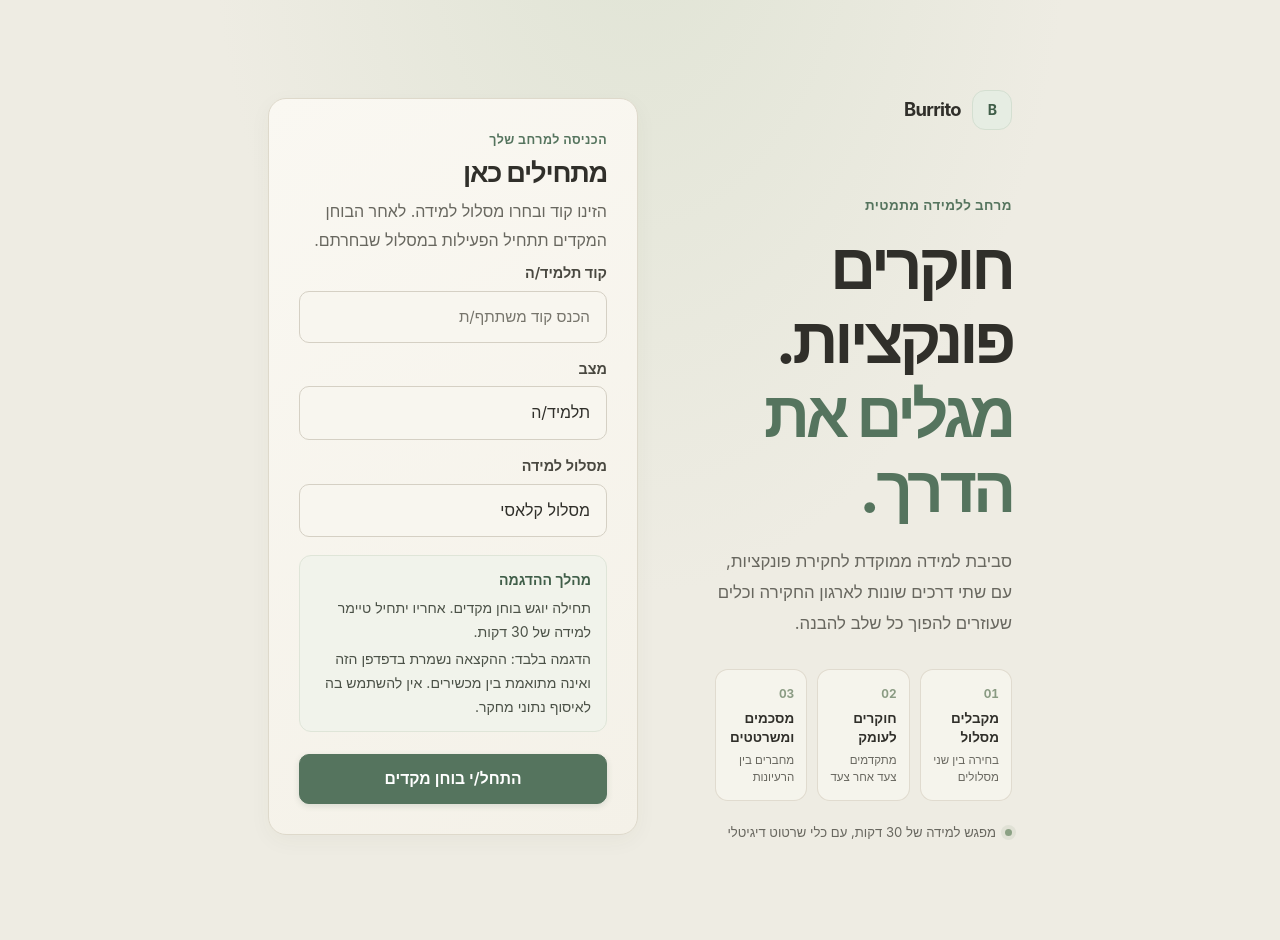
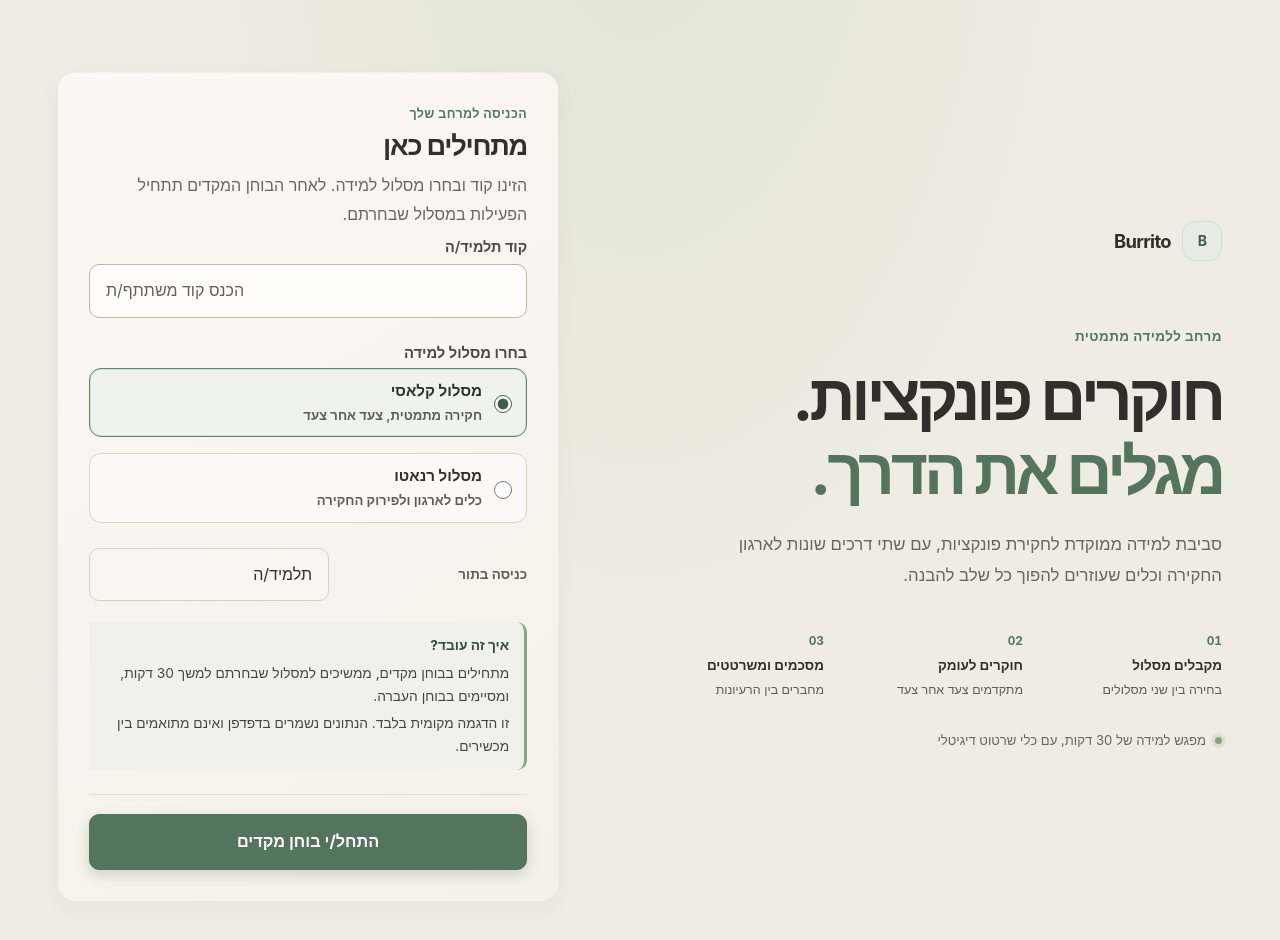
Before and after one commit to malamud3/Burrito, a React (Vite) app: page /login in a window 1280 px wide. Shown: the top 940 px of the page. Built offline with nearby package versions, Linux system fonts and the light colour scheme.

Commit message:
Changes to be committed: 	modified:   src/components/screens/LoginScreen.jsx 	modified:   src/styles/global.css 	modified:   tests/flow.test.jsx

```diff
--- a/src/components/screens/LoginScreen.jsx
+++ b/src/components/screens/LoginScreen.jsx
@@ -54,7 +54,7 @@ export default function LoginScreen() {
   };
 
   return (
-    <main className="container-wide learning-screen login-screen">
+    <main className="container-wide learning-screen login-screen" dir="rtl">
       <div className="login-layout">
         <section className="login-story" aria-labelledby="login-story-title">
           <div className="login-story-brand">
@@ -103,11 +103,12 @@ export default function LoginScreen() {
             הזינו קוד ובחרו מסלול למידה. לאחר הבוחן המקדים תתחיל הפעילות במסלול שבחרתם.
           </p>
 
-          <div className="field login-field">
+          <div className="field login-field login-id-field">
             <label htmlFor="student-id">קוד תלמיד/ה</label>
             <input
               id="student-id"
               type="text"
+              dir="auto"
               value={studentId}
               onChange={(e) => setStudentId(e.target.value)}
               onKeyDown={(e) => e.key === 'Enter' && handleStart()}
@@ -115,40 +116,57 @@ export default function LoginScreen() {
             />
           </div>
 
-          <div className="field login-field">
-            <label htmlFor="mode">מצב</label>
+          {mode === Mode.STUDENT && !AUTO_ASSIGN_STUDY_PATH && (
+            <fieldset className="login-path-picker">
+              <legend>בחרו מסלול למידה</legend>
+              <label className="login-path-option">
+                <input
+                  type="radio"
+                  name="activity-path"
+                  value={ActivityPath.CLASSIC}
+                  checked={activityPath === ActivityPath.CLASSIC}
+                  onChange={(event) => setActivityPath(event.target.value)}
+                />
+                <span>
+                  <strong>מסלול קלאסי</strong>
+                  <span>חקירה מתמטית, צעד אחר צעד</span>
+                </span>
+              </label>
+              <label className="login-path-option">
+                <input
+                  type="radio"
+                  name="activity-path"
+                  value={ActivityPath.RENATO}
+                  checked={activityPath === ActivityPath.RENATO}
+                  onChange={(event) => setActivityPath(event.target.value)}
+                />
+                <span>
+                  <strong>מסלול רנאטו</strong>
+                  <span>כלים לארגון ולפירוק החקירה</span>
+                </span>
+              </label>
+            </fieldset>
+          )}
+
+          <div className="field login-field login-mode-field">
+            <label htmlFor="mode">כניסה בתור</label>
             <select id="mode" value={mode} onChange={(e) => setMode(e.target.value)}>
               <option value={Mode.STUDENT}>תלמיד/ה</option>
               <option value={Mode.RESEARCHER}>חוקר/ת — לוח בקרה</option>
             </select>
           </div>
 
-          {mode === Mode.STUDENT && !AUTO_ASSIGN_STUDY_PATH && (
-            <div className="field login-field">
-              <label htmlFor="activity-path">מסלול למידה</label>
-              <select
-                id="activity-path"
-                value={activityPath}
-                onChange={(event) => setActivityPath(event.target.value)}
-              >
-                <option value={ActivityPath.CLASSIC}>מסלול קלאסי</option>
-                <option value={ActivityPath.RENATO}>מסלול רנאטו</option>
-              </select>
-            </div>
-          )}
-
           {mode === Mode.STUDENT && (
-            <div className="login-research-notice" role="note">
-              <strong>מהלך ההדגמה</strong>
+            <aside className="login-research-notice" role="note">
+              <strong>איך זה עובד?</strong>
               <span>
-                תחילה יוגש בוחן מקדים. אחריו יתחיל
-                טיימר למידה של {STUDY_DURATION_MINUTES} דקות.
+                מתחילים בבוחן מקדים, ממשיכים למסלול שבחרתם למשך {STUDY_DURATION_MINUTES} דקות,
+                ומסיימים בבוחן העברה.
               </span>
               <span>
-                הדגמה בלבד: ההקצאה נשמרת בדפדפן הזה ואינה מתואמת בין מכשירים.
-                אין להשתמש בה לאיסוף נתוני מחקר.
+                זו הדגמה מקומית בלבד. הנתונים נשמרים בדפדפן ואינם מתואמים בין מכשירים.
               </span>
-            </div>
+            </aside>
           )}
 
           <div className="btn-group login-actions">
--- a/src/styles/global.css
+++ b/src/styles/global.css
@@ -1106,9 +1106,10 @@ label { margin-bottom: 7px; color: #494840; font-size: 0.9rem; font-weight: 600;
 }
 .login-layout {
     display: grid;
-    grid-template-columns: minmax(0, 1fr) minmax(370px, 0.88fr);
+    grid-template-columns: minmax(0, 1.08fr) minmax(370px, 0.92fr);
     align-items: center;
     gap: clamp(32px, 6vw, 88px);
+    direction: rtl;
 }
 .login-story { padding: 18px 0; }
 .login-story-brand {
@@ -1156,19 +1157,16 @@ label { margin-bottom: 7px; color: #494840; font-size: 0.9rem; font-weight: 600;
     align-content: start;
     gap: 5px;
     min-width: 0;
-    padding: 14px 12px;
-    border: 1px solid rgba(222, 217, 203, 0.9);
-    border-radius: 13px;
-    background: rgba(249, 247, 240, 0.72);
+    padding: 10px 0;
 }
 .login-feature > span {
-    color: #8a9b83;
+    color: #55745e;
     font-size: 0.74rem;
     font-weight: 700;
     font-variant-numeric: tabular-nums;
 }
 .login-feature strong { color: var(--text); font-size: 0.84rem; line-height: 1.4; }
-.login-feature small { color: var(--text2); font-size: 0.72rem; line-height: 1.5; }
+.login-feature small { color: #5e5c54; font-size: 0.78rem; line-height: 1.55; }
 .login-session-note {
     display: flex;
     align-items: center;
@@ -1190,8 +1188,8 @@ label { margin-bottom: 7px; color: #494840; font-size: 0.9rem; font-weight: 600;
     max-width: none;
     margin: 0;
     padding: clamp(25px, 3.2vw, 38px);
-    border-color: rgba(222, 217, 203, 0.95);
-    box-shadow: 0 18px 55px rgba(71, 65, 48, 0.075);
+    border-color: transparent;
+    box-shadow: 0 16px 42px rgba(71, 65, 48, 0.055);
 }
 .login-card-heading { margin-bottom: 5px; }
 .login-card-heading h2 {
@@ -1200,26 +1198,84 @@ label { margin-bottom: 7px; color: #494840; font-size: 0.9rem; font-weight: 600;
     letter-spacing: -0.045em;
 }
 .login-form-eyebrow { margin-bottom: 4px; font-size: 0.78rem; }
-.login-subtitle { margin: 6px 0 25px; color: var(--text2); text-align: start; }
-.login-path-picker legend { margin-bottom: 10px; }
+.login-subtitle { margin: 6px 0 22px; color: #5e5c54; text-align: start; }
+.login-id-field { margin-bottom: 23px; }
+.login-id-field input {
+    min-height: 52px;
+    border-color: #bcb8ac;
+    background: #fffefa;
+    font-size: 1rem;
+}
+.login-id-field input::placeholder { color: #626057; }
+.login-path-picker {
+    display: grid;
+    gap: 9px;
+    margin: 0 0 18px;
+}
+.login-path-picker legend { margin-bottom: 2px; color: #494840; font-size: 0.92rem; font-weight: 700; }
 .login-path-option {
-    min-height: 76px;
+    min-height: 68px;
     align-items: center;
-    padding: 15px 16px;
+    padding: 11px 14px;
+    border-color: #d7d3c8;
+    background: #fbfaf6;
     transition: border-color var(--transition), background var(--transition), box-shadow var(--transition);
 }
-.login-path-option:hover { border-color: #b7c5b1; background: #fbfaf6; }
+.login-path-option:hover { border-color: #9eaf99; background: #fffefa; }
 .login-path-option:has(input:checked) {
-    border-color: #91a68d;
-    background: #f0f3eb;
-    box-shadow: inset 0 0 0 1px rgba(85, 116, 94, 0.12);
-}
-.login-path-option input { width: 17px; height: 17px; accent-color: var(--primary); }
+    border-color: #66836b;
+    background: #eff3eb;
+    box-shadow: inset 0 0 0 1px rgba(85, 116, 94, 0.16);
+}
+.login-path-option input {
+    width: 18px;
+    height: 18px;
+    accent-color: #405e49;
+}
+.login-path-option input:focus-visible { outline: 3px solid rgba(85, 116, 94, 0.3); outline-offset: 3px; }
 .login-path-option strong { color: var(--text); font-size: 0.95rem; }
-.login-path-option > span > span { font-size: 0.82rem; line-height: 1.5; }
-.login-research-notice { margin-top: 18px; }
-.login-actions { margin-top: 22px; }
-.login-actions .btn { min-height: 50px; font-size: 0.98rem; }
+.login-path-option > span > span { color: #5e5c54; font-size: 0.82rem; line-height: 1.5; }
+.login-mode-field {
+    display: flex;
+    align-items: center;
+    justify-content: space-between;
+    gap: 16px;
+    margin: 0;
+}
+.login-mode-field label { margin: 0; color: #5e5c54; font-size: 0.84rem; }
+.login-mode-field select { width: min(100%, 240px); min-height: 42px; }
+.login-research-notice {
+    gap: 5px;
+    margin-top: 21px;
+    padding: 12px 15px;
+    border: 0;
+    border-inline-start: 3px solid #8da289;
+    border-radius: 0 10px 10px 0;
+    background: #f0f2e9;
+    color: #45483f;
+    font-size: 0.86rem;
+    line-height: 1.65;
+}
+.login-research-notice strong { color: #354c3b; }
+.login-actions {
+    margin-top: 24px;
+    padding-top: 19px;
+    border-top: 1px solid #e3dfd4;
+}
+.login-actions .btn {
+    min-height: 56px;
+    border: 1px solid #496c52;
+    background: #496c52;
+    box-shadow: 0 5px 13px rgba(57, 83, 62, 0.2);
+    font-size: 1.02rem;
+    font-weight: 700;
+}
+.login-actions .btn:hover {
+    border-color: #3d5c45;
+    background: #3d5c45;
+    box-shadow: 0 7px 17px rgba(57, 83, 62, 0.24);
+}
+.login-actions .btn:focus-visible { outline: 3px solid rgba(85, 116, 94, 0.36); outline-offset: 3px; }
 
 .app-header .app-brand {
     display: flex;
@@ -2055,9 +2111,9 @@ label { margin-bottom: 7px; color: #494840; font-size: 0.9rem; font-weight: 600;
     gap: clamp(6px, 1.5vw, 12px);
 }
 .learning-screen .effort-btn { border-radius: 12px; }
-.learning-screen.login-screen { max-width: 760px; }
+.learning-screen.login-screen { max-width: 1180px; }
 .learning-screen.login-screen .login-card {
-    border-color: #ded9cb;
+    border-color: transparent;
     background: linear-gradient(150deg, #faf8f2, #f4f1e8);
 }
 .learning-screen.completion-screen > .card { border-color: #d4dfd1; }
```
Also changed, not shown: 1 other file (tests, documents, lock files or other folders).
